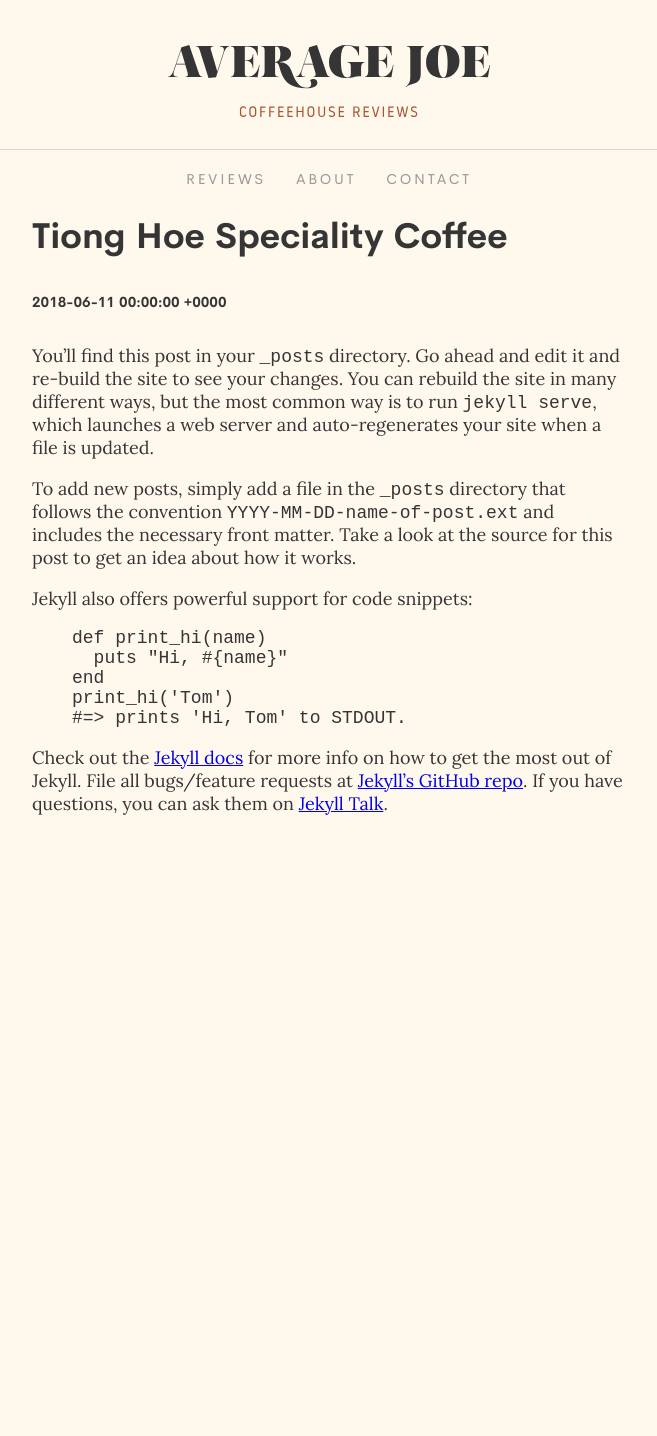
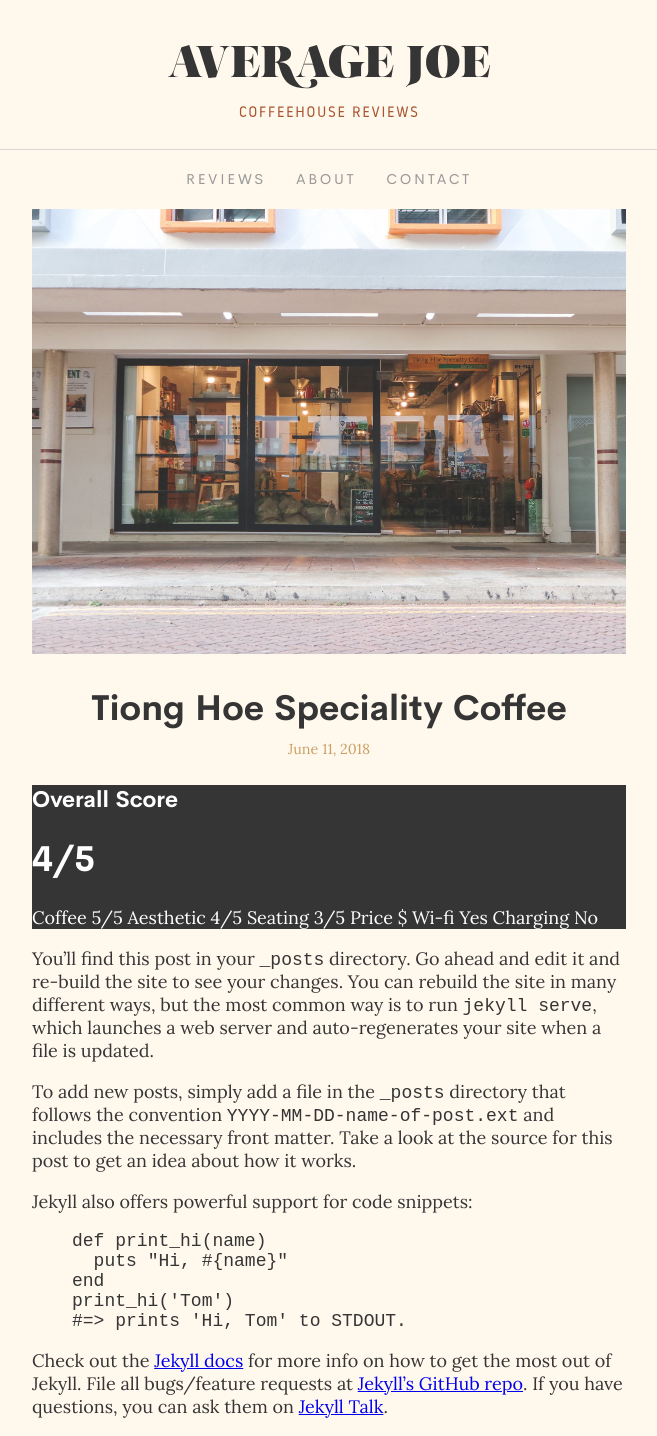
Before and after one commit to chesterhow/average-joe, a Jekyll site: the page built from _posts/2018-06-11-tiong-hoe-speciality-coffee.md, in a window 1280 px wide. Shown: the whole page, without its empty margins (311-968 px from the left). Built offline with Jekyll 4.4.1, drawn with Linux system fonts in a browser that asks for light colours; before the commit the page ends 900 px from its top, so only the background shows below that.

Commit message:
Add basic styling for posts

```diff
--- a/_includes/item.html
+++ b/_includes/item.html
@@ -1,7 +1,4 @@
-<a
-  href="{{ post.url | relative_url }}"
-  class="item--container"
->
+<a href="{{ post.url | relative_url }}" class="item--container">
   <img
     src="{{ post.thumbnail | relative_url }}"
     alt="{{ post.title }}"
--- a/_layouts/post.html
+++ b/_layouts/post.html
@@ -3,7 +3,29 @@ layout: default
 ---
 
 <div class="post">
-  <h1>{{ page.title }}</h1>
-  <h6>{{ page.date }}</h6>
+  <img
+    src="{{ page.thumbnail | relative_url }}"
+    alt="{{ page.title }}"
+    class="post--image"
+  >
+  <h1 class="post--title">{{ page.title }}</h1>
+  <h6 class="post--date">{{ page.date | date: "%B %d, %Y" }}</h6>
+  <div class="post--review">
+    <h3>Overall Score</h3>
+    <h1>{{ page.review.overall }}/5</h1>
+
+    <span>Coffee</span>
+    <span>{{ page.review.coffee }}/5</span>
+    <span>Aesthetic</span>
+    <span>{{ page.review.aesthetic }}/5</span>
+    <span>Seating</span>
+    <span>{{ page.review.seating }}/5</span>
+    <span>Price</span>
+    <span>{{ page.review.price }}</span>
+    <span>Wi-fi</span>
+    <span>{{ page.review.wifi }}</span>
+    <span>Charging</span>
+    <span>{{ page.review.charging }}</span>
+  </div>
   {{ content }}
 </div>
--- a/_posts/2018-06-11-tiong-hoe-speciality-coffee.md
+++ b/_posts/2018-06-11-tiong-hoe-speciality-coffee.md
@@ -3,6 +3,14 @@ layout: post
 title:  "Tiong Hoe Speciality Coffee"
 date:   2018-06-11
 thumbnail: /assets/images/tionghoe.jpg
+review:
+  overall: 4
+  coffee: 5
+  aesthetic: 4
+  seating: 3
+  price: $
+  wifi: "Yes"
+  charging: "No"
 ---
 You’ll find this post in your `_posts` directory. Go ahead and edit it and re-build the site to see your changes. You can rebuild the site in many different ways, but the most common way is to run `jekyll serve`, which launches a web server and auto-regenerates your site when a file is updated.
 
--- a/_sass/average-joe/_home.scss
+++ b/_sass/average-joe/_home.scss
@@ -1,11 +1,11 @@
 .home {
   @extend %page-max-width;
-  margin: 1rem auto;
+  margin-top: 1rem;
 }
 
 .items_grid {
   display: grid;
-  grid-gap: 1rem;
+  grid-gap: 0.5rem;
   grid-template-columns: repeat(auto-fit, minmax(15rem, 1fr));
 }
 
@@ -54,7 +54,7 @@
 }
 
 .first_item {
-  margin-bottom: 1rem;
+  margin-bottom: 0.5rem;
   background: $black;
 
   &:hover {
--- a/_sass/average-joe/_post.scss
+++ b/_sass/average-joe/_post.scss
@@ -1,3 +1,26 @@
 .post {
   @extend %content-max-width;
+  margin-top: 1rem;
+
+  &--image {
+    width: 100%;
+  }
+
+  &--title {
+    margin: 1.5rem 0 0.5rem;
+    text-align: center;
+  }
+
+  &--date {
+    margin: 0 0 1.5rem;
+    color: $gold;
+    font-family: $serif;
+    font-weight: normal;
+    text-align: center;
+  }
+
+  &--review {
+    background: $black;
+    color: $white;
+  }
 }
```
